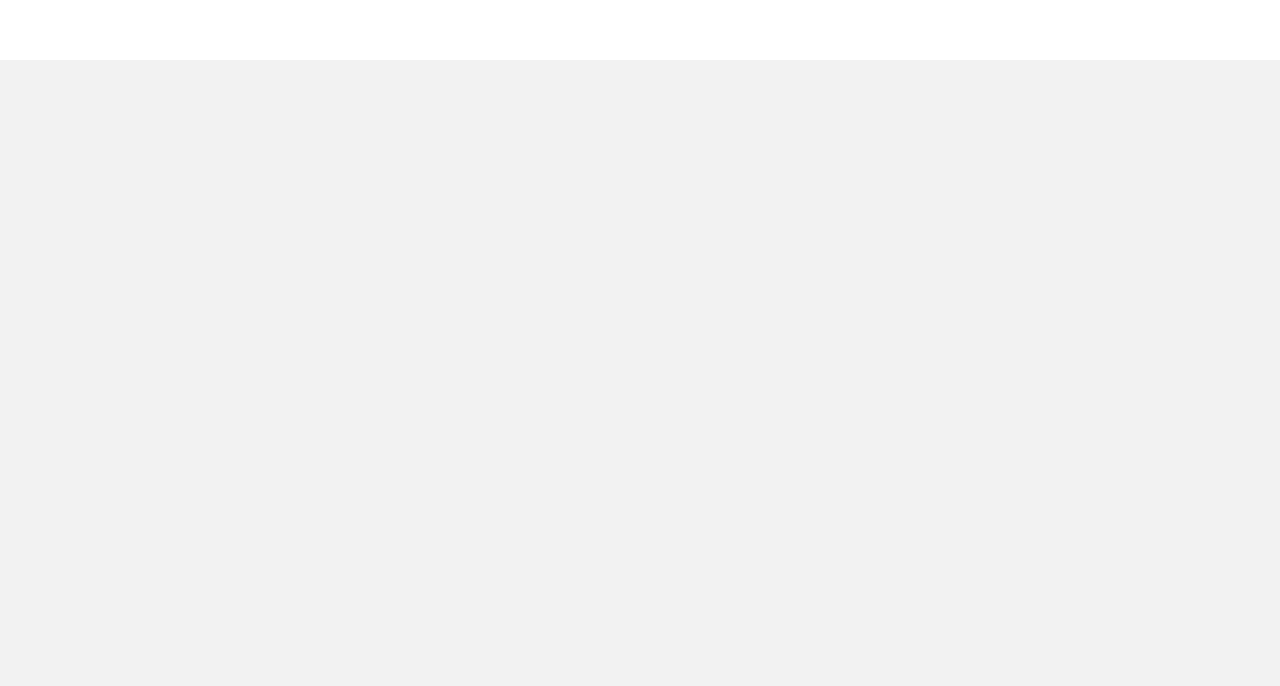
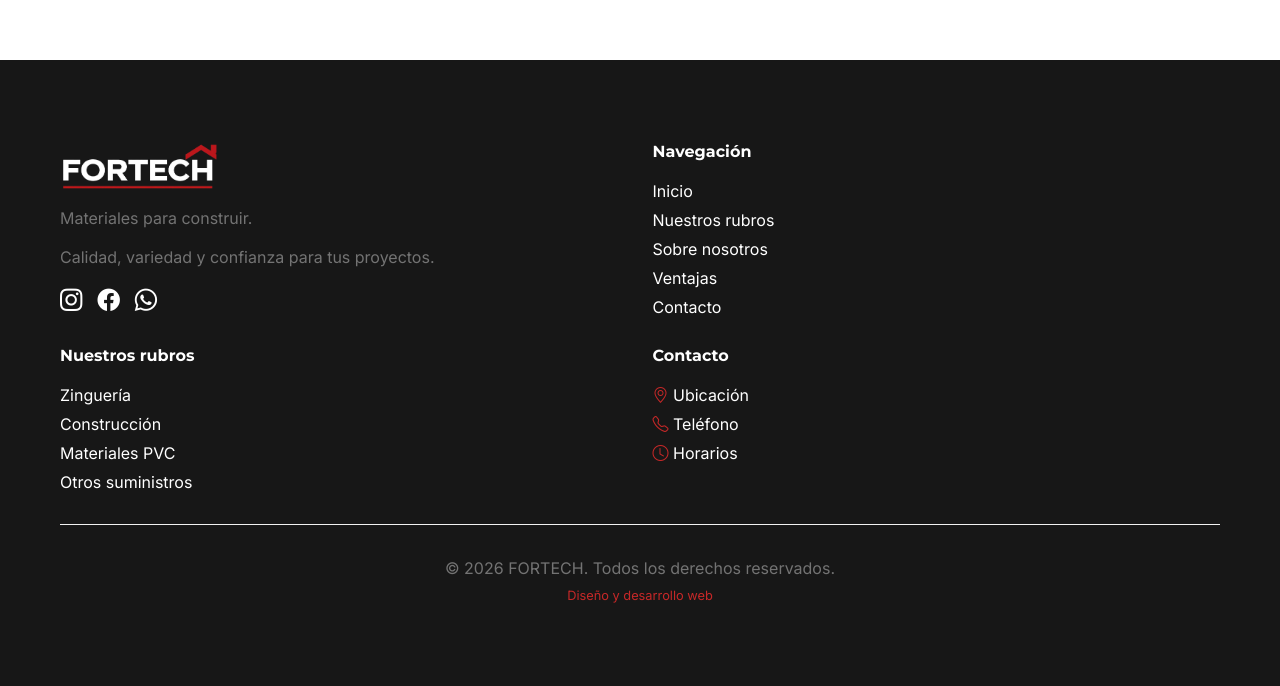
Before and after one commit to barrioscristian9908-arch/fortech-landing, a plain HTML site: page index.html in a window 1280 px wide. Shown: the part 4233-4919 px from the top of the page. Before the commit the page ends 4293 px from the top, so only its background shows below. Drawn offline with nearby package versions, Linux system fonts and the light colour scheme.

Commit message:
seccion footer

```diff
--- a/css/styles.css
+++ b/css/styles.css
@@ -561,6 +561,97 @@ p{
     height: 500px;
 }
 
+/* ===========================
+   FOOTER
+=========================== */
+
+
+.footer {
+    background-color: var(--color-dark);
+    color: var(--color-white);
+    padding: 80px 0;
+}
+
+.footer-grid {
+    display: grid;
+    grid-template-columns: repeat(2, 1fr);
+    gap: 25px;
+    margin-bottom: 30px;
+}
+
+.footer-info {
+    display: flex;
+    flex-direction: column;
+    gap: 12px;
+}
+
+.footer-info img {
+    width: 160px;
+    max-height: 65px;
+    object-fit: contain;
+}
+
+.footer-redes {
+    display: flex;
+    gap: 15px;
+}
+
+.footer-redes a {
+    color: var(--color-white);
+    font-size: 1.4rem;
+    text-decoration: none;
+    transition: color var(--transicion);
+}
+
+.footer-redes a:hover {
+    color: var(--color-primary);
+}
+
+.footer-nav h3 {
+    margin-bottom: 15px;
+}
+
+.footer-enlaces {
+    display: flex;
+    flex-direction: column;
+    gap: 5px;
+    list-style: none;
+    padding: 0;
+}
+
+.footer-item a {
+    color: var(--color-white);
+    text-decoration: none;
+    transition: color var(--transicion);
+}
+
+.footer-item a:hover {
+    color: var(--color-primary);
+}
+
+.footer-rubros h3 {
+    margin-bottom: 15px;
+}
+
+.footer-contacto h3 {
+    margin-bottom: 15px;
+}
+
+.footer-item i {
+    color: var(--color-primary);
+}
+
+.footer-bottom {
+    border-top: 1px solid var(--color-light);
+    padding-top: 30px;
+    text-align: center;
+}
+
+.footer-bottom small {
+    color: var(--color-primary);
+}
+
+
 
 @media (max-width: 768px) {
 
--- a/index.html
+++ b/index.html
@@ -368,6 +368,143 @@
 
     <!-- Fin Contacto -->
 
+    <!-- Footer -->
+
+    <footer class="footer">
+
+        <div class="container">
+
+            <div class="footer-grid">
+
+                <!-- Información de la empresa -->
+                <div class="footer-info">
+
+                    <img src="img/logo2.png"
+                        alt="Logo de FORTECH"
+                        class="footer-logo">
+
+                    <p class="footer-descripcion">
+                        Materiales para construir.
+                    </p>
+
+                    <p class="footer-descripcion">
+                        Calidad, variedad y confianza para tus proyectos.
+                    </p>
+
+                    <div class="footer-redes">
+                        <a href="#" aria-label="Instagram">
+                            <i class="bi bi-instagram"></i>
+                        </a>
+
+                        <a href="#" aria-label="Facebook">
+                            <i class="bi bi-facebook"></i>
+                        </a>
+
+                        <a href="#" aria-label="WhatsApp">
+                            <i class="bi bi-whatsapp"></i>
+                        </a>
+                    </div>
+
+                </div>
+
+                <!-- Navegación -->
+                <div class="footer-nav">
+
+                    <h3>Navegación</h3>
+
+                    <nav>
+                        <ul class="footer-enlaces">
+                            <li class="footer-item">
+                                <a href="#hero">Inicio</a>
+                            </li>
+
+                            <li class="footer-item">
+                                <a href="#rubros">Nuestros rubros</a>
+                            </li>
+
+                            <li class="footer-item">
+                                <a href="#nosotros">Sobre nosotros</a>
+                            </li>
+
+                            <li class="footer-item">
+                                <a href="#ventajas">Ventajas</a>
+                            </li>
+
+                            <li class="footer-item">
+                                <a href="#contacto">Contacto</a>
+                            </li>
+                        </ul>
+                    </nav>
+
+                </div>
+
+                <!-- Rubros -->
+                <div class="footer-rubros">
+
+                    <h3>Nuestros rubros</h3>
+
+                    <ul class="footer-enlaces">
+                        <li class="footer-item">
+                            <a href="#rubros">Zinguería</a>
+                        </li>
+
+                        <li class="footer-item">
+                            <a href="#rubros">Construcción</a>
+                        </li>
+
+                        <li class="footer-item">
+                            <a href="#rubros">Materiales PVC</a>
+                        </li>
+
+                        <li class="footer-item">
+                            <a href="#rubros">Otros suministros</a>
+                        </li>
+                    </ul>
+
+                </div>
+
+                <!-- Contacto -->
+                <div class="footer-contacto">
+
+                    <h3>Contacto</h3>
+
+                    <ul class="footer-enlaces">
+
+                        <li class="footer-item">
+                            <i class="bi bi-geo-alt"></i>
+                            <a href="#contacto">Ubicación</a>
+                        </li>
+
+                        <li class="footer-item">
+                            <i class="bi bi-telephone"></i>
+                            <a href="#contacto">Teléfono</a>
+                        </li>
+
+                        <li class="footer-item">
+                            <i class="bi bi-clock"></i>
+                            <a href="#contacto">Horarios</a>
+                        </li>
+
+                    </ul>
+
+                </div>
+
+            </div>
+
+            <!-- Derechos reservados -->
+            <div class="footer-bottom">
+
+                <p>© 2026 FORTECH. Todos los derechos reservados.</p>
+
+                <small>Diseño y desarrollo web</small>
+
+            </div>
+
+        </div>
+
+    </footer>
+    <!-- Fin Footer -->
+
 
     <script src="javascript/main.js"></script>
 </body>
```
Also changed, not shown: img/logo.png, img/logo2.png (added).
